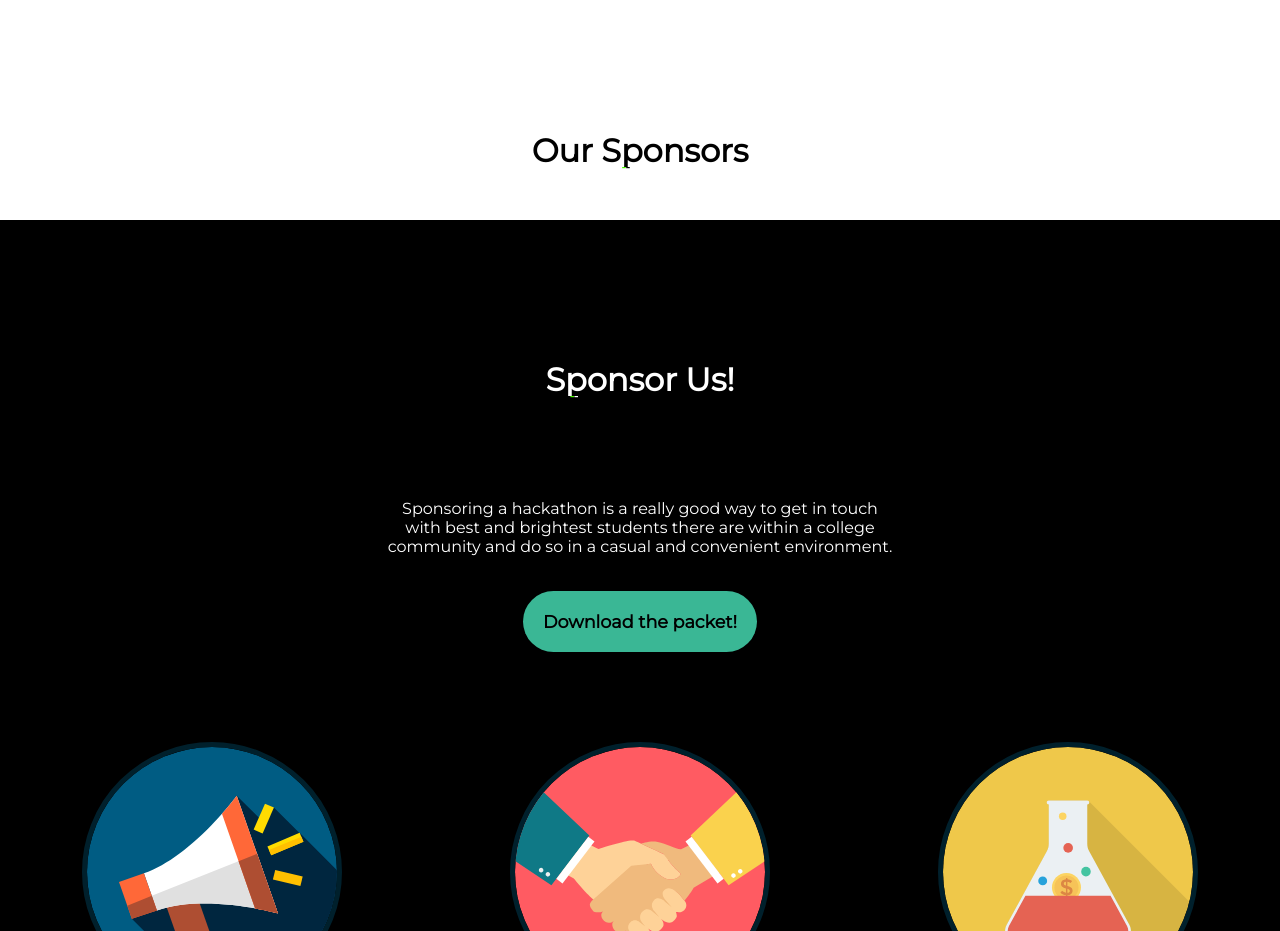
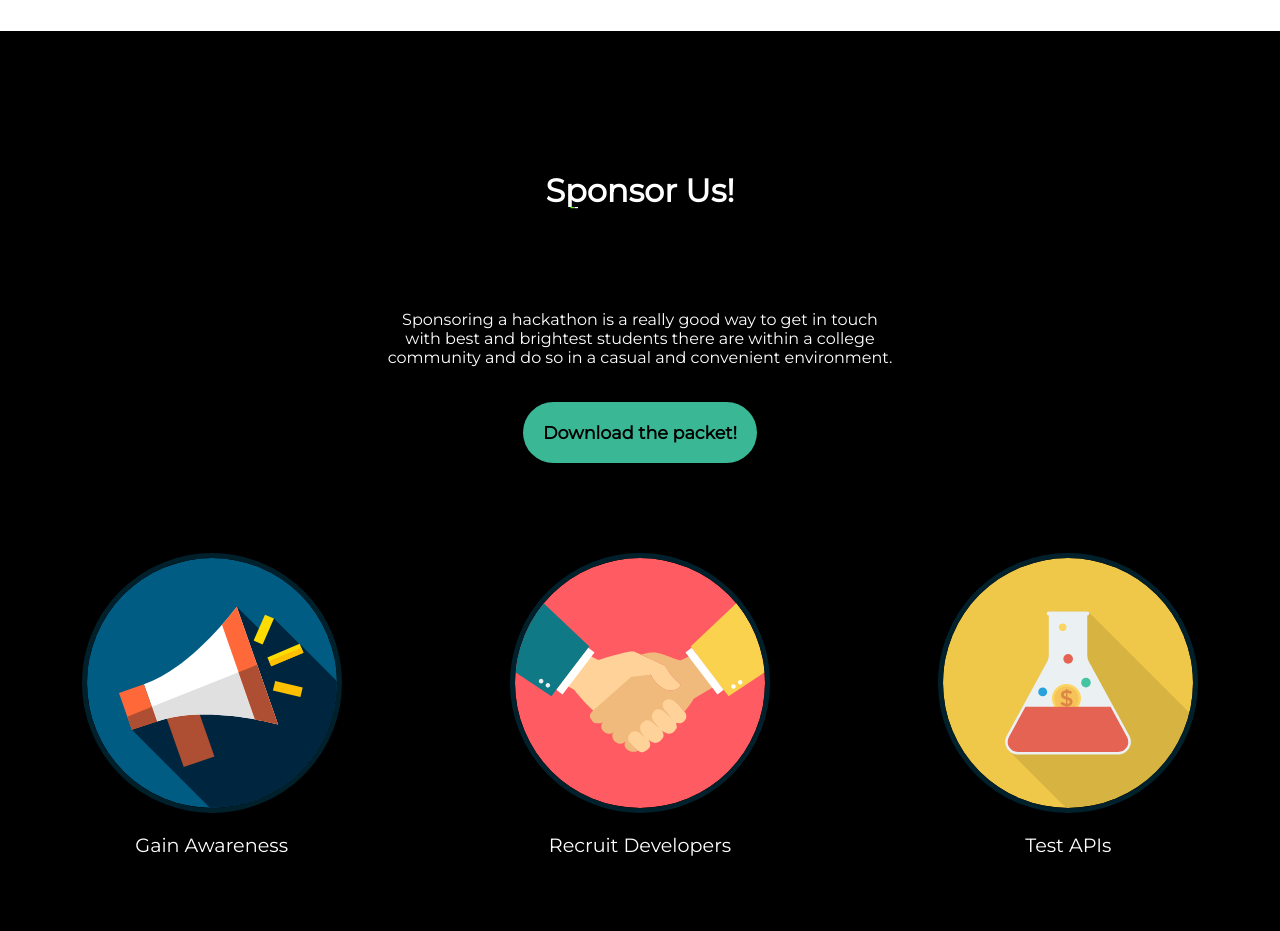
Before and after one commit to ShreyeshArangath/HackWesTX-Official-Repo, a React (Create React App) app: page / in a window 1280 px wide. Shown: the part 1620-2551 px from the top of the page. Built offline with nearby package versions, Linux system fonts and the light colour scheme.

Commit message:
bug fixed

```diff
--- a/src/components/AboutUs.js
+++ b/src/components/AboutUs.js
@@ -44,9 +44,9 @@ export class AboutUs extends Component {
                     <p></p>
                 </div>
 
-                <div className="sponsors-list" >
+                {/* <div className="sponsors-list" >
                     <h2 className="subtitle glitch-white" data-text="Our Sponsors">Our Sponsors</h2>
-                </div>
+                </div> */}
             </div>
         )
     }
```
